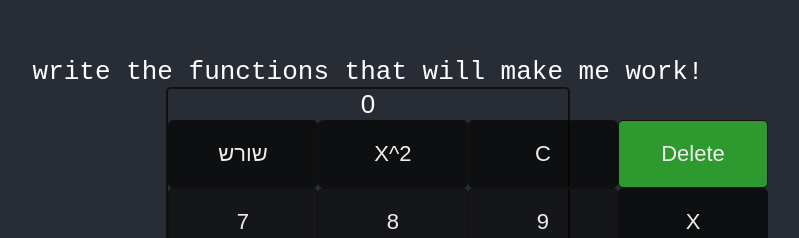
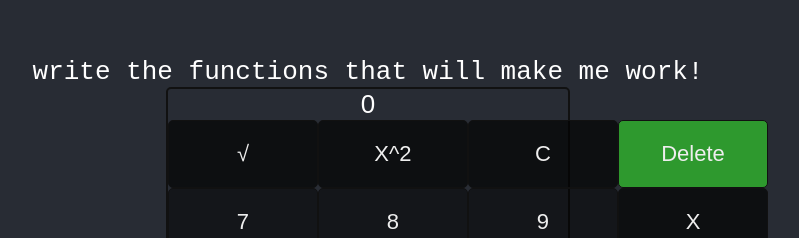
Before and after one commit to zilbers/Challenge-Calculator, a React (Create React App) app: page / in a window 1280 px wide. Shown: the part 142-380 px from the top of the page, without its empty margins (272-1071 px from the left). Built offline with nearby package versions, Linux system fonts and the light colour scheme.

Commit message:
Update App.js

```diff
--- a/src/App.js
+++ b/src/App.js
@@ -16,7 +16,7 @@ function App() {
             <div>{value}</div>
             <div className='calculator-buttons'>
               <button className='button' onClick={clickHandler}>
-                שורש
+              √
               </button>
               <button className='button'>X^2</button>
               <button className='button'>C</button>
```
